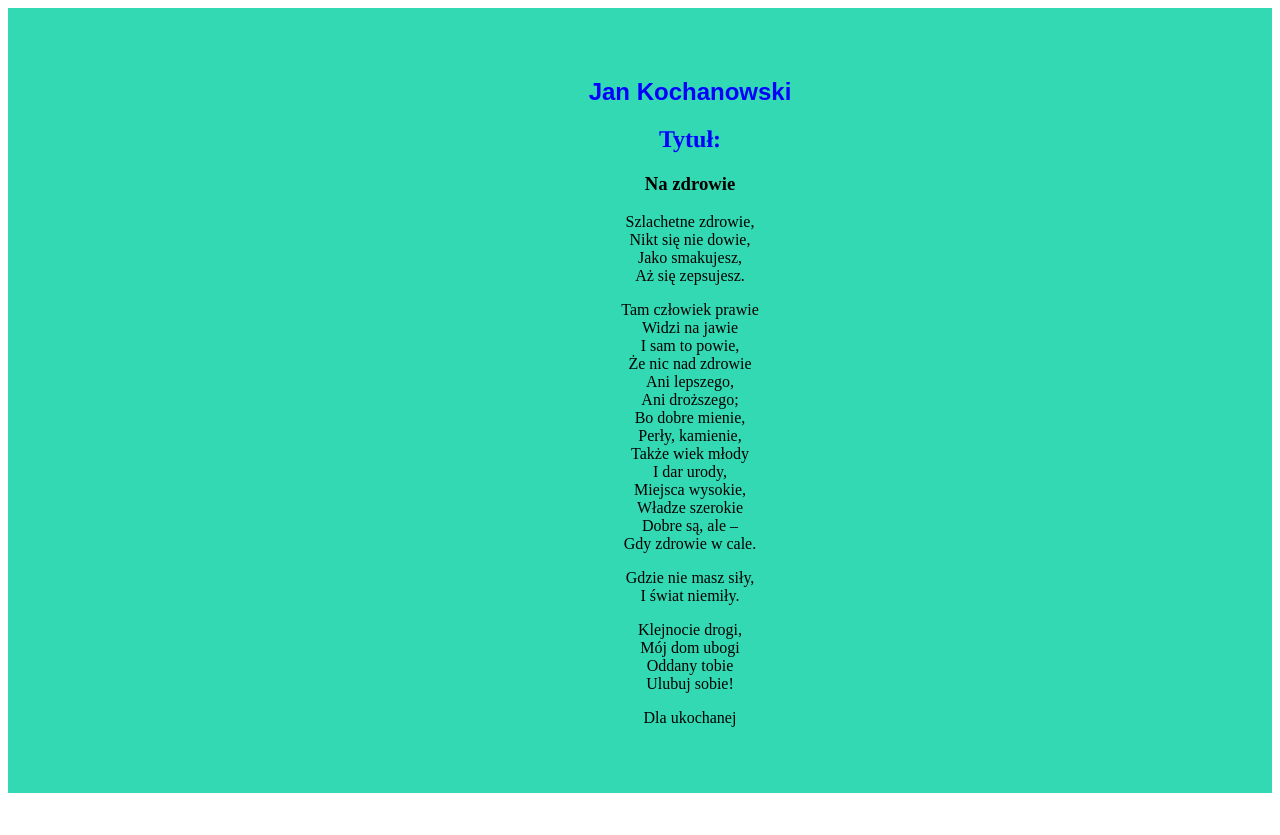
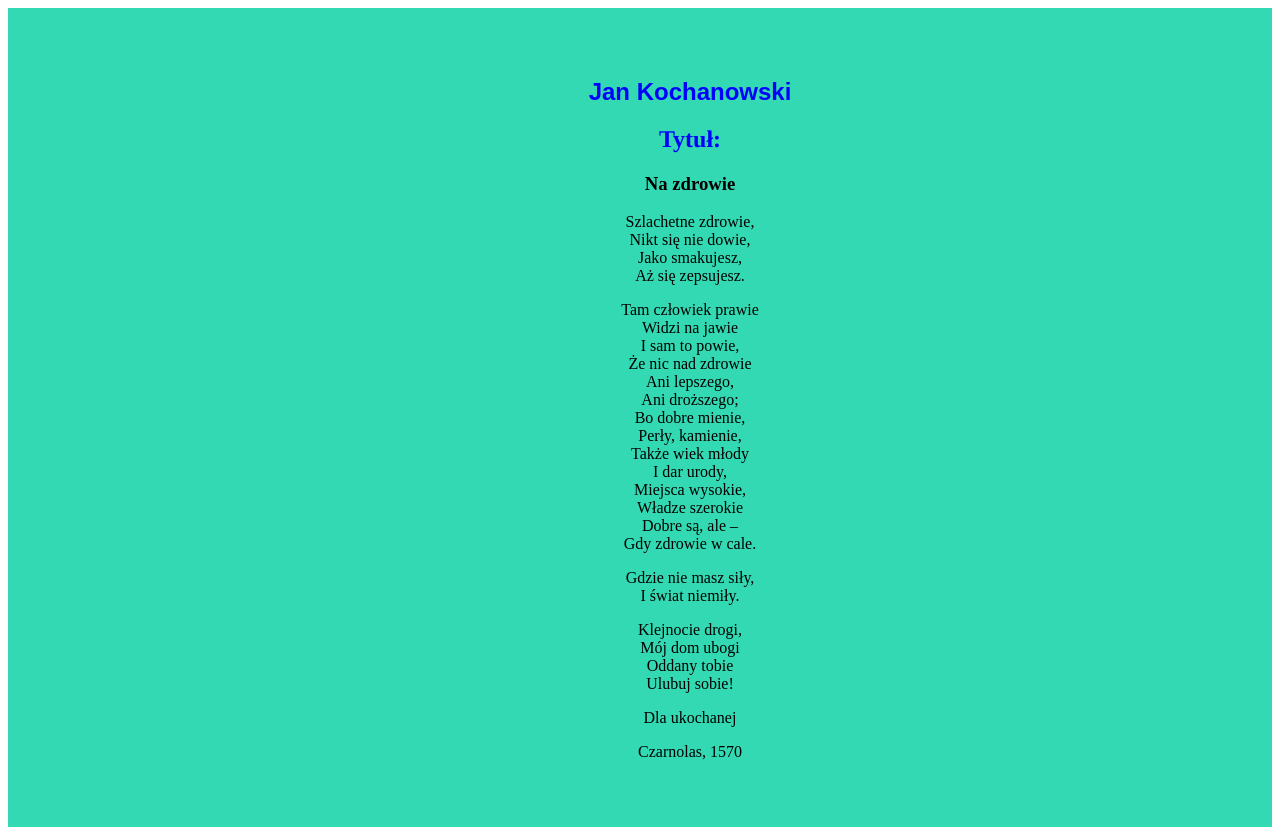
Before and after one commit to BartekKosior/git-learning-2, a plain HTML site: page index.html in a window 1280 px wide. Before the commit the page ends 801 px from the top, so only its background shows below. Drawn offline with Linux system fonts and the light colour scheme.

Commit message:
Add paragrapf Czarnolas, 1570

```diff
--- a/index.html
+++ b/index.html
@@ -51,6 +51,9 @@
               <p>
               Dla ukochanej
               </p>
+              <p>
+              Czarnolas, 1570
+              </p>
             </div>
           </div>
         </section>
```
